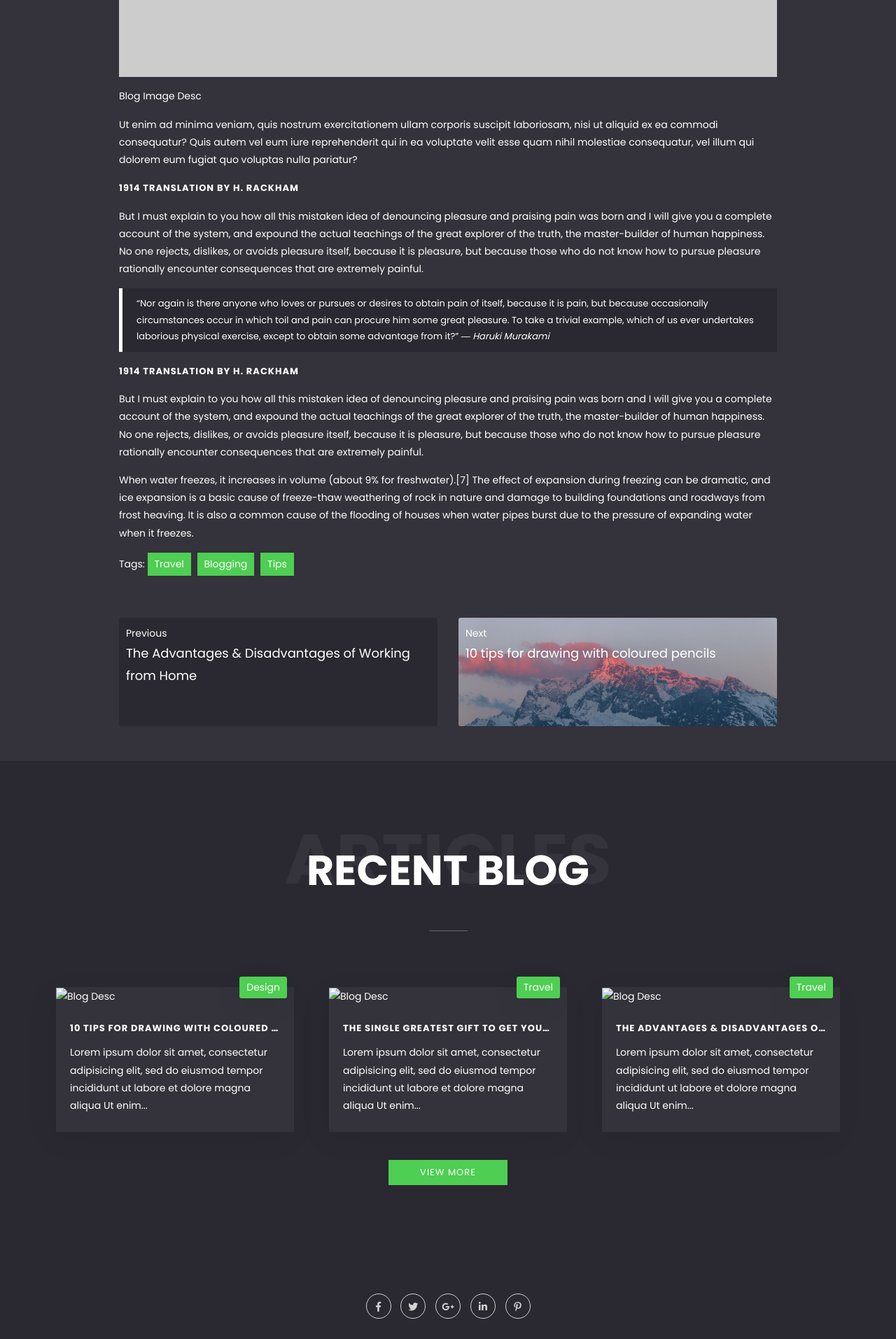
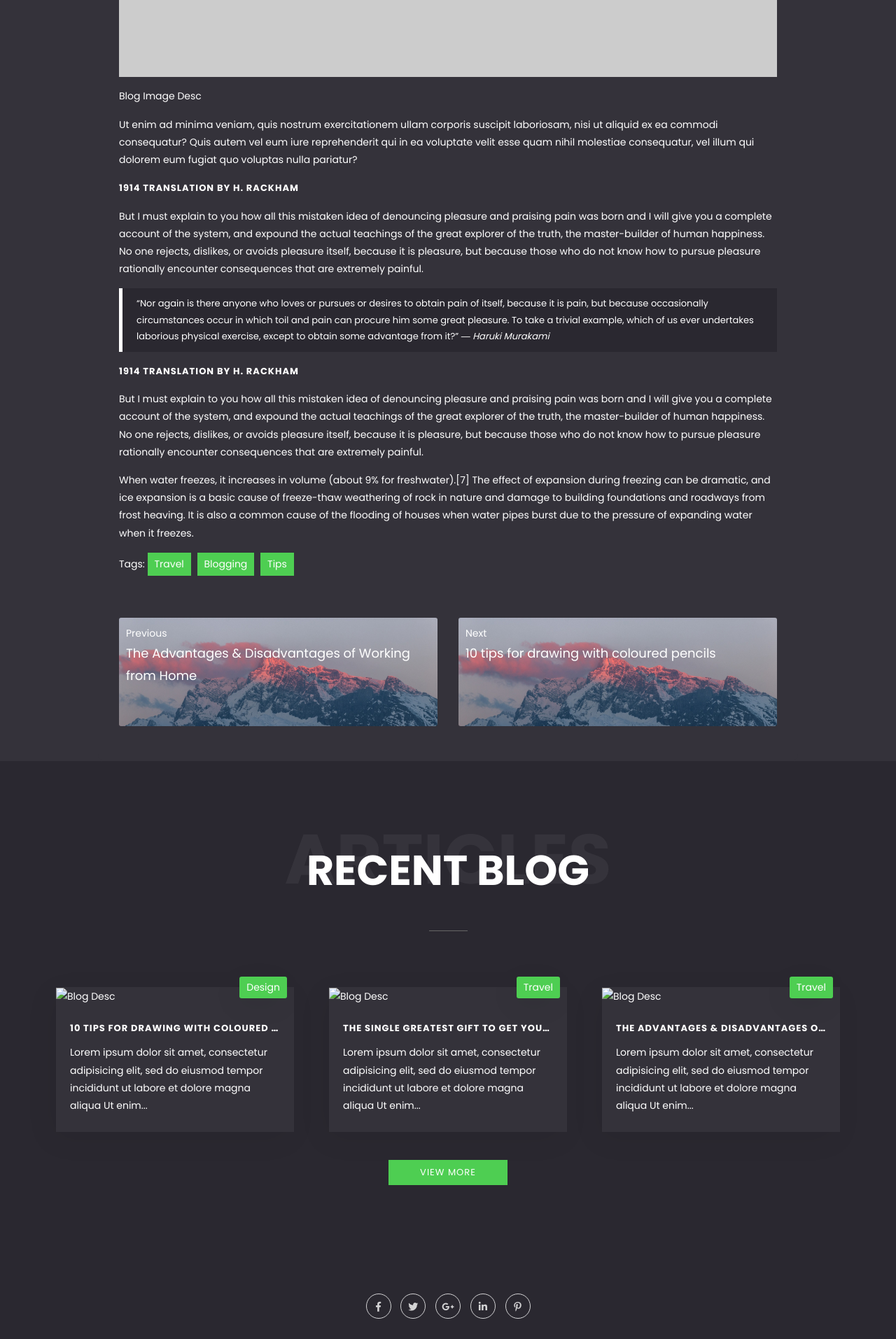
Before and after one commit to RahKapoor/Portfolio, a Jekyll site: the page built from _posts/2019-02-22-The-single-greatest-gift-to-get-your-friend-who-always-travels.md, in a window 1280 px wide. Shown: the part 1334-3248 px from the top of the page at 70% size. Built offline with Jekyll 4.4.1, drawn with Linux system fonts in a browser that asks for light colours.

Commit message:
Update post.html

```diff
--- a/_layouts/post.html
+++ b/_layouts/post.html
@@ -71,7 +71,7 @@ layout: default
 					<div class="row">
 						{% if page.previous.url %}
 						<div class="col-md-6">
-							<a href="{{ site.baseurl }}{{page.previous.url}}" class="blog-nav">
+							<a href="{{ site.baseurl }}{{page.previous.url}}" class="blog-nav" style="background: url(/portfolio/assets/images/{{page.previous.banner_image}});	background-size: cover;">
 								<span>Previous</span>
 								<p>{{page.previous.title}}</p>
 							</a>
```
